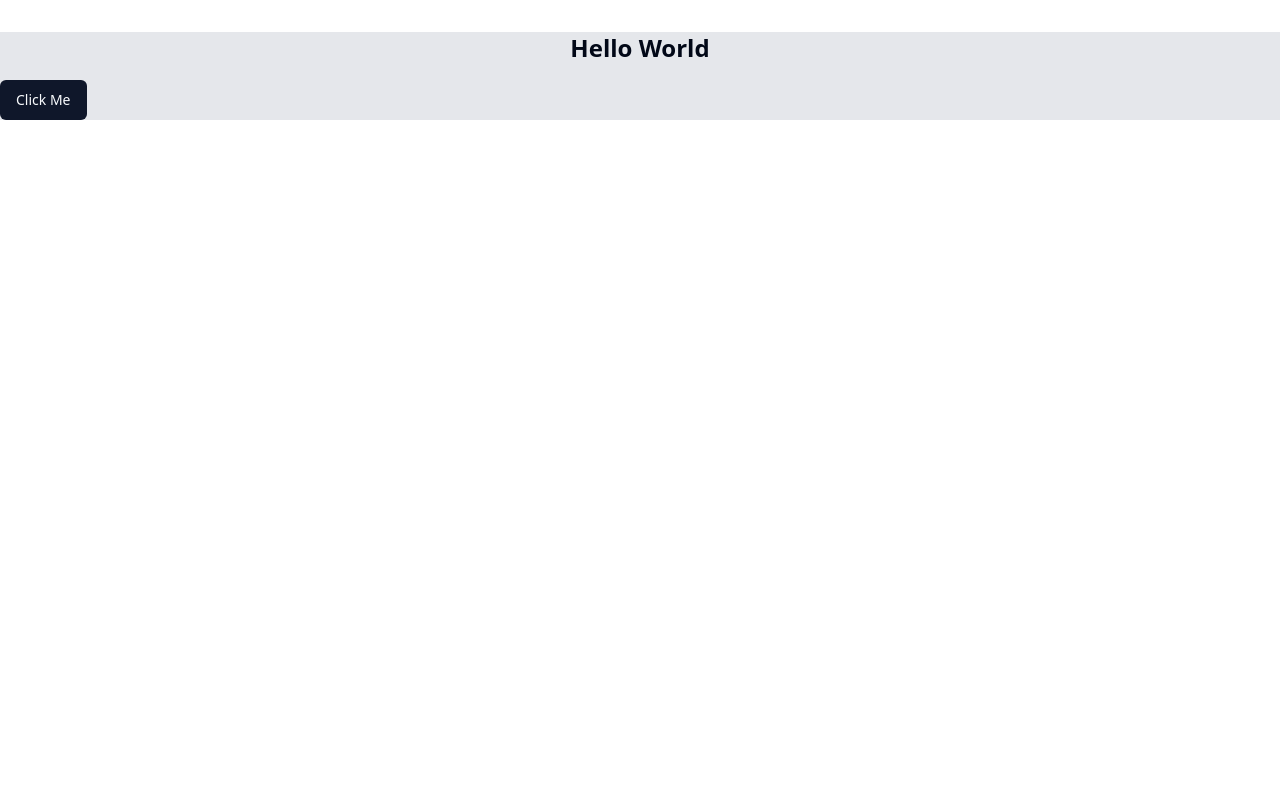
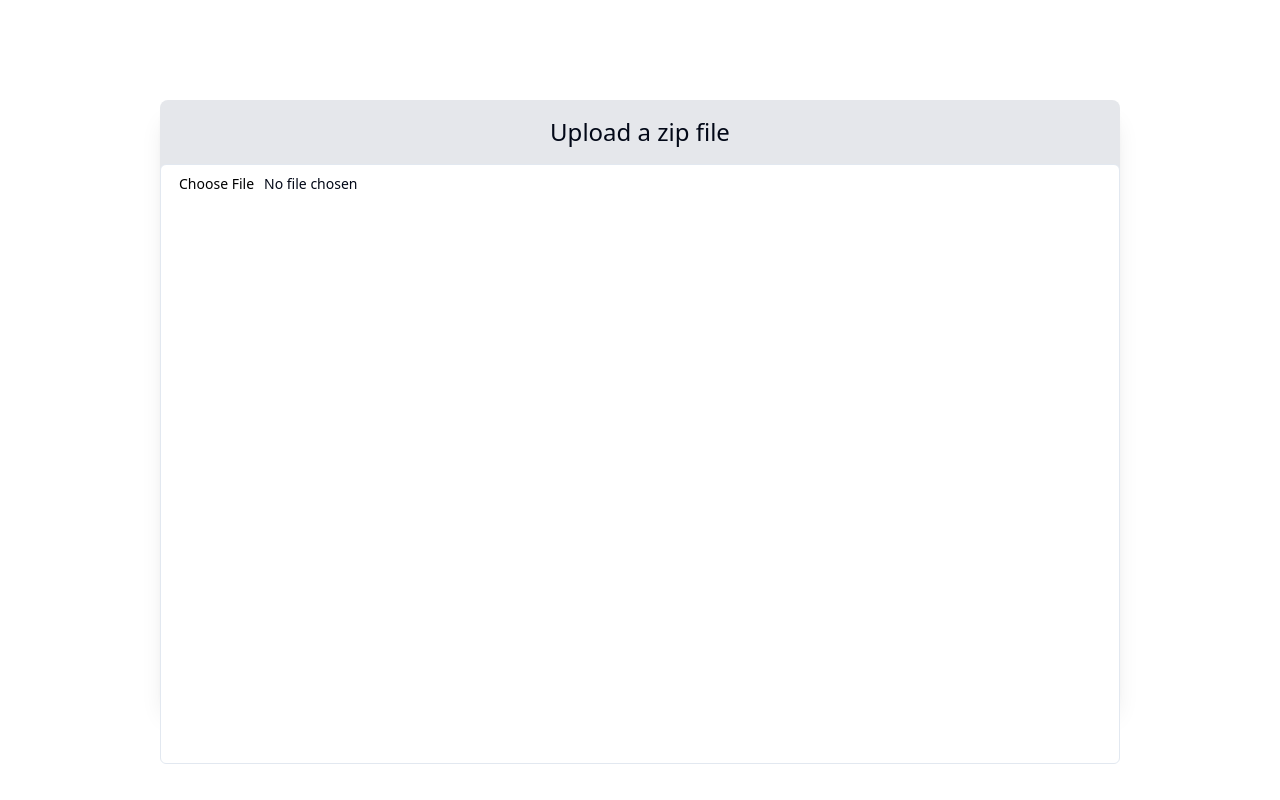
Before and after one commit to generaloalvin/react-file-picker, a React (Vite) app: page / in a window 1280 px wide. Built offline with nearby package versions, Linux system fonts and the light colour scheme.

Commit message:
created container and added input for files

```diff
--- a/package.json
+++ b/package.json
@@ -11,9 +11,11 @@
   },
   "dependencies": {
     "@radix-ui/react-icons": "^1.3.0",
+    "@radix-ui/react-label": "^2.0.2",
     "@radix-ui/react-slot": "^1.0.2",
     "class-variance-authority": "^0.7.0",
     "clsx": "^2.1.1",
+    "jszip": "^3.10.1",
     "lucide-react": "^0.373.0",
     "react": "^18.2.0",
     "react-dom": "^18.2.0",
--- a/src/App.tsx
+++ b/src/App.tsx
@@ -1,18 +1,19 @@
-import { useState } from 'react'
-import { Button } from './components/ui/button'
+import { Input } from './components/ui/input'
+import { Label } from './components/ui/label'
+
 
 function App() {
-
   return (
-    <div className="bg-gray-200">
-      <h1 className="text-2xl font-bold text-center mt-8">
-        Hello World
-      </h1>
-      <Button className="mt-4">
-        Click Me
-      </Button>
+    <div className="flex justify-center items-center w-screen h-screen">
+      {/* BOX CONTAINER */}
+      <div className="w-3/4 h-3/4 bg-gray-200 rounded-lg shadow-xl">
+        <Label htmlFor='zipFile' className='block text-center text-2xl p-4'>Upload a zip file</Label>
+        <Input id='zipFile' type='file' className='h-full text-center'/>
+      </div>
+      {/* END BOX CONTAINER */}
     </div>
   )
 }
 
+
 export default App
--- /dev/null
+++ b/src/components/ui/input.tsx
@@ -0,0 +1,25 @@
+import * as React from "react"
+
+import { cn } from "@/lib/utils"
+
+export interface InputProps
+  extends React.InputHTMLAttributes<HTMLInputElement> {}
+
+const Input = React.forwardRef<HTMLInputElement, InputProps>(
+  ({ className, type, ...props }, ref) => {
+    return (
+      <input
+        type={type}
+        className={cn(
+          "flex h-10 w-full rounded-md border border-input bg-background px-3 py-2 text-sm ring-offset-background file:border-0 file:bg-transparent file:text-sm file:font-medium placeholder:text-muted-foreground focus-visible:outline-none focus-visible:ring-2 focus-visible:ring-ring focus-visible:ring-offset-2 disabled:cursor-not-allowed disabled:opacity-50",
+          className
+        )}
+        ref={ref}
+        {...props}
+      />
+    )
+  }
+)
+Input.displayName = "Input"
+
+export { Input }
--- /dev/null
+++ b/src/components/ui/label.tsx
@@ -0,0 +1,24 @@
+import * as React from "react"
+import * as LabelPrimitive from "@radix-ui/react-label"
+import { cva, type VariantProps } from "class-variance-authority"
+
+import { cn } from "@/lib/utils"
+
+const labelVariants = cva(
+  "text-sm font-medium leading-none peer-disabled:cursor-not-allowed peer-disabled:opacity-70"
+)
+
+const Label = React.forwardRef<
+  React.ElementRef<typeof LabelPrimitive.Root>,
+  React.ComponentPropsWithoutRef<typeof LabelPrimitive.Root> &
+    VariantProps<typeof labelVariants>
+>(({ className, ...props }, ref) => (
+  <LabelPrimitive.Root
+    ref={ref}
+    className={cn(labelVariants(), className)}
+    {...props}
+  />
+))
+Label.displayName = LabelPrimitive.Root.displayName
+
+export { Label }
```
Also changed, not shown: 1 other file (tests, documents, lock files or other folders).
